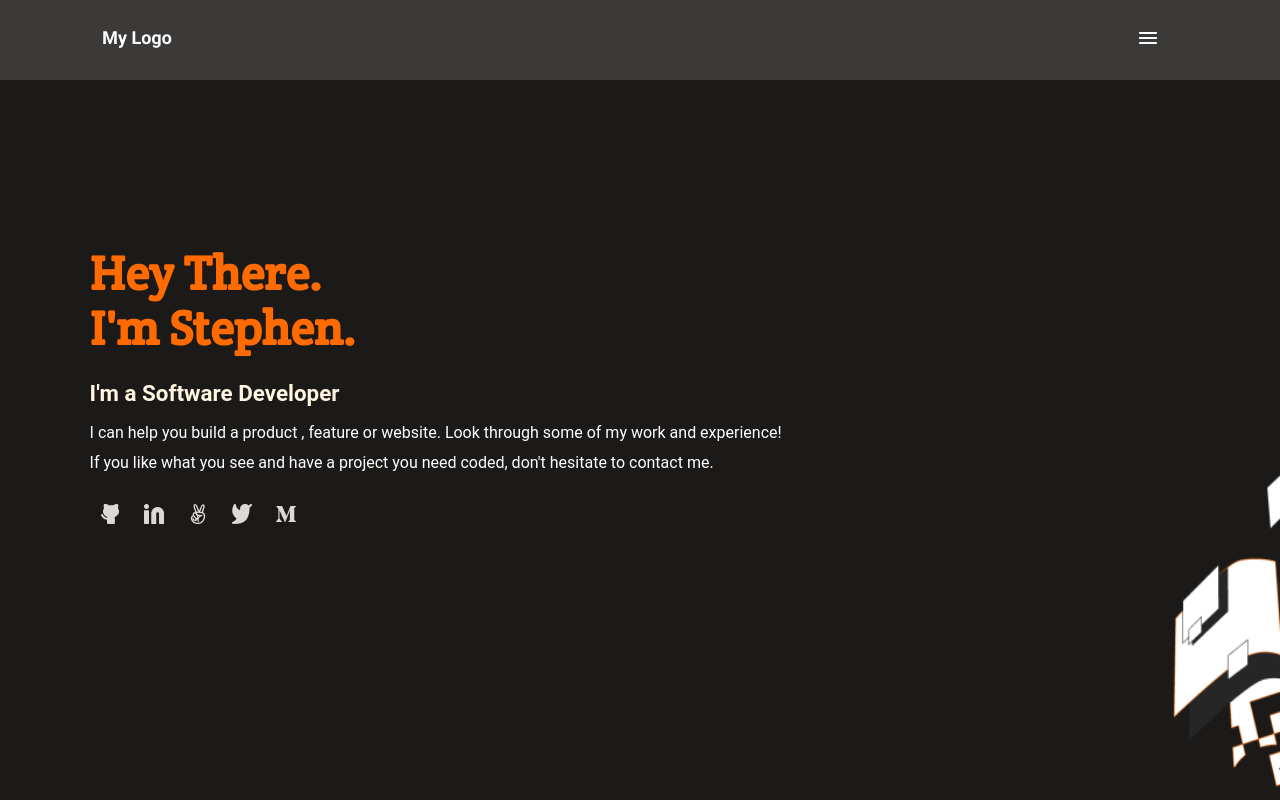
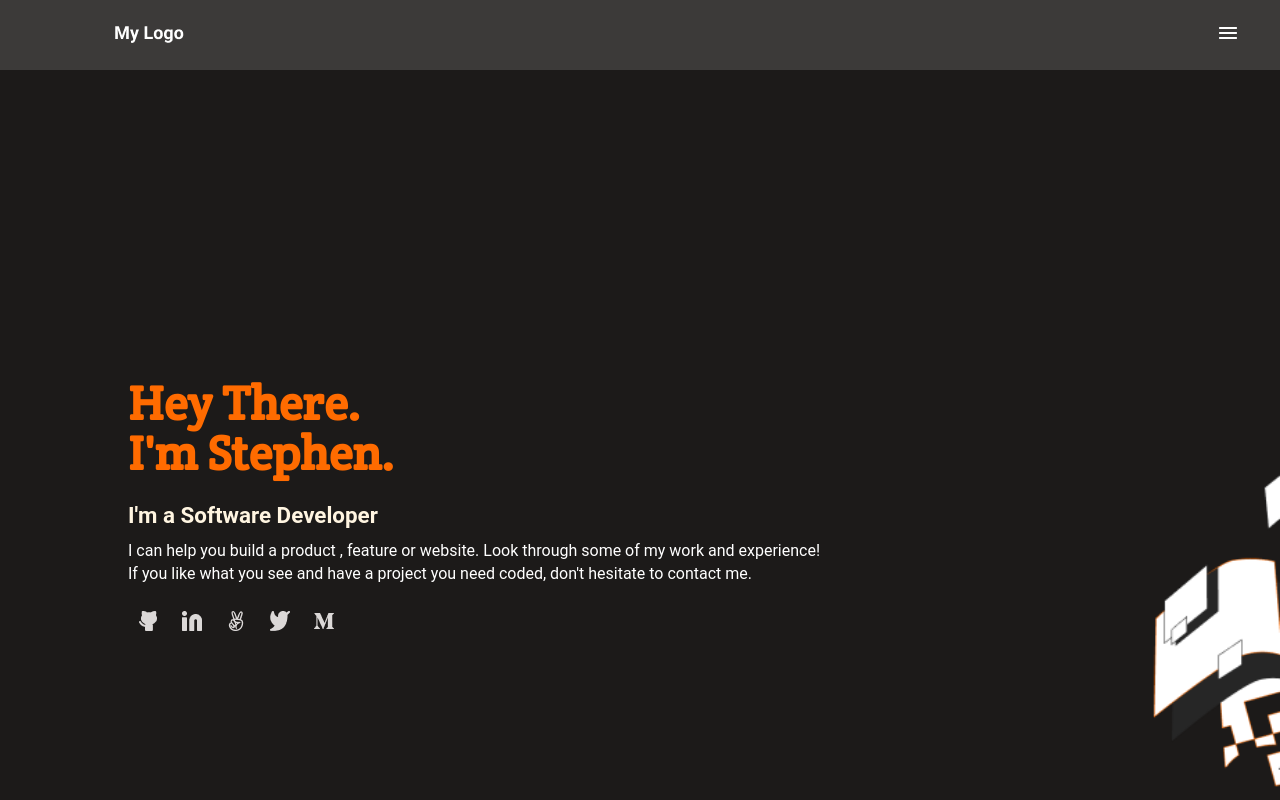
Before and after one commit to Stevieron/portfolio-project, a website: page index.html in a window 1280 px wide. Drawn offline with Linux system fonts and the light colour scheme.

Commit message:
Fix layout issues

```diff
--- a/index.html
+++ b/index.html
@@ -17,9 +17,11 @@
                 <img src="./media-files/Enabled.png" alt="Menu">
             </nav>
         </header>
+        <article class="gap"></article>
         <article class="headline-main">
             <h1 class="primary-text">
-                Hey There. <br>I'm Stephen.
+                <strong>Hey There.</strong>
+                <strong>I'm Stephen.</strong>
             </h1>
             <h3 class="supporting-text">I'm a Software Developer</h3>
             <p class="description">I can help you build a product , feature or website. Look through some of my work and experience! <br> If you like what you see and have a project you need coded, don't hesitate to contact me.</p>
--- a/style.css
+++ b/style.css
@@ -14,7 +14,7 @@
   background-image: url('./media-files/Group-Image.png');
   background-attachment: absolute;
   background-position: 100% 115%;
-  background-size: 12% 55%;
+  background-size: auto 55%;
   background-repeat: no-repeat;
 }
 
@@ -25,28 +25,42 @@ section .nav-header {
   justify-content: space-between;
   padding: 1em 0;
   margin: 0;
+  position: fixed;
+  top: 0;
+  left: 0;
+  width: 100%;
+  height: 70px;
+  z-index: 1000;
 }
 
 header a {
-  padding-left: 7%;
+  padding-left: 8%;
 }
 
 nav img {
-  padding-right: 7em;
+  padding-right: 2em;
   cursor: pointer;
 }
 
+.gap {
+  height: 20vh;
+}
+
 .headline-main {
-  padding: 13% 7% 0 7%;
+  padding: 17% 10% 0 10%;
 }
 
 .primary-text {
   font-family: "Crete Round", serif;
   font-weight: 400px;
   font-size: 3em;
-  line-height: 55px;
+  line-height: 50px;
   color: #ff6b00;
   padding-bottom: 0.5em;
+}
+
+.primary-text strong {
+  display: block;
 }
 
 .supporting-text {
@@ -60,7 +74,6 @@ nav img {
 .description {
   font-family: "Poppins", "Roboto", sans-serif;
   font-size: 1em;
-  font-weight: 100px;
-  line-height: 30px;
+  line-height: 23px;
   padding-bottom: 1em;
 }
```
